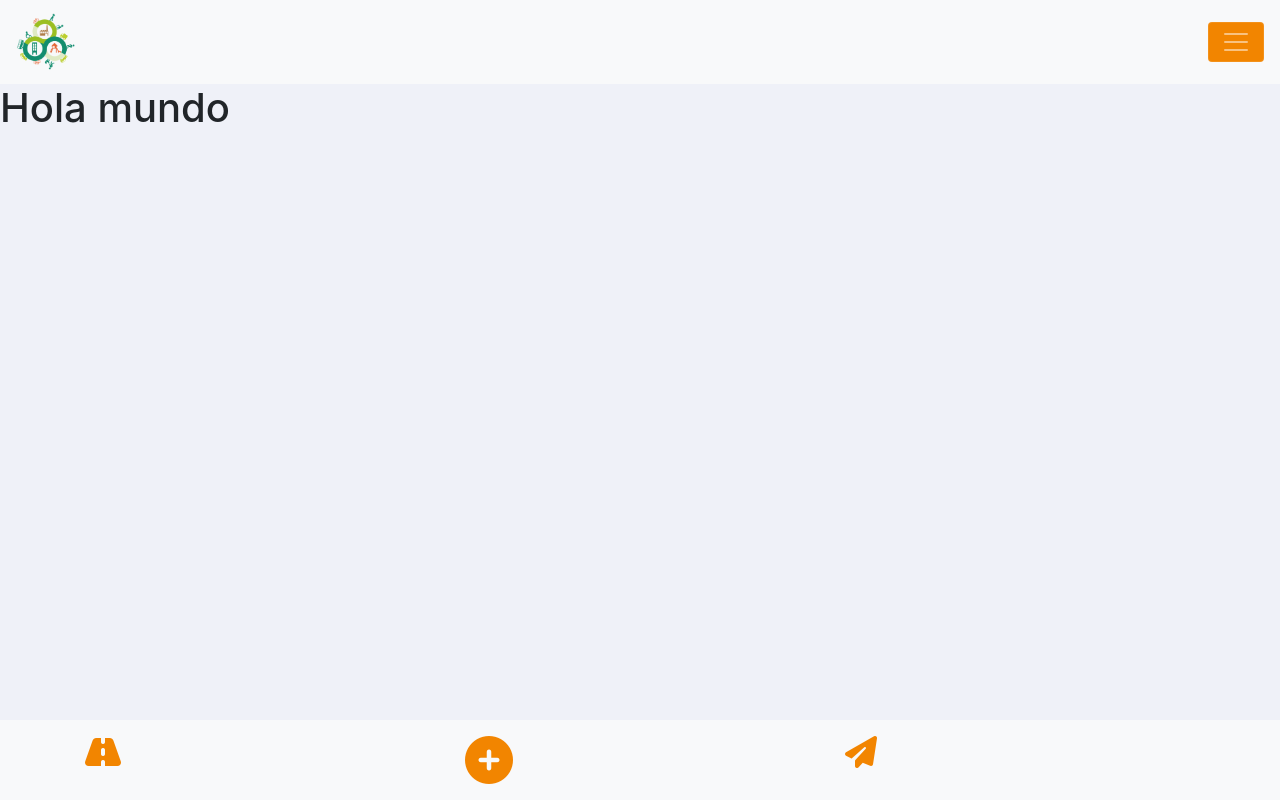
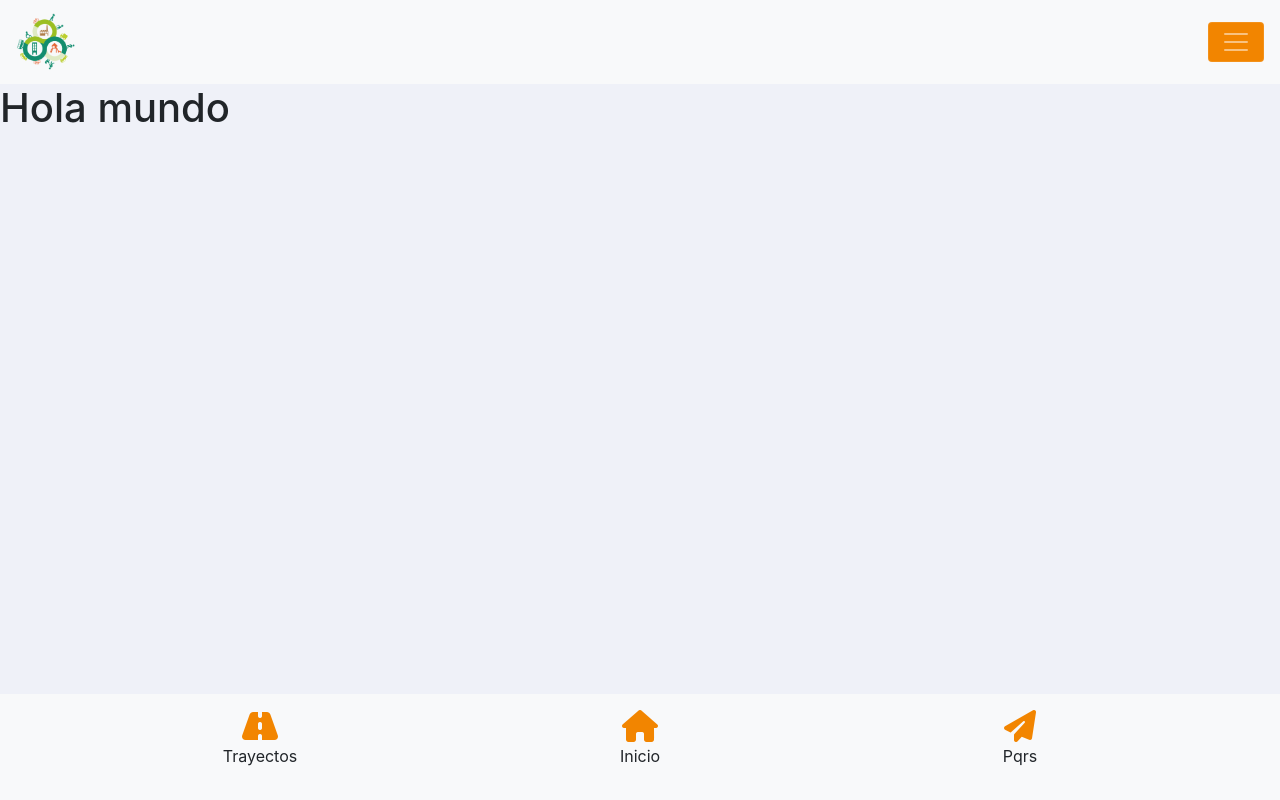
Before and after one commit to Isaza156/movilapp, a React (Create React App) app: page / in a window 1280 px wide. Built offline with nearby package versions, Linux system fonts and the light colour scheme.

Commit message:
Footer Organizado

```diff
--- a/src/components/Footer.jsx
+++ b/src/components/Footer.jsx
@@ -5,16 +5,19 @@ class Footer extends React.Component{
         return(
             <React.Fragment>
                 <footer className="footer mt-auto py-3 bg-light fixed-bottom">
-                    <div className="container justify-content-center ">
+                    <div className="container text-center ">
                         <div className="row">
                             <div className="col-4 col-md-4">
                             <i className="fas fa-road color-orange fa-2x"></i>
+                            <p>Trayectos</p>
                             </div>
                             <div className="col-4 col-md-4">
-                            <i className="fas fa-plus-circle color-orange fa-3x"></i>
+                            <i className="fas fa-home color-orange fa-2x"></i>
+                            <p>Inicio</p>
                             </div>
                             <div className="col-4 col-md-4">
                             <i className="fas fa-paper-plane color-orange fa-2x"></i>
+                            <p>Pqrs</p>
                             </div>
                         </div>
                     </div>
```
